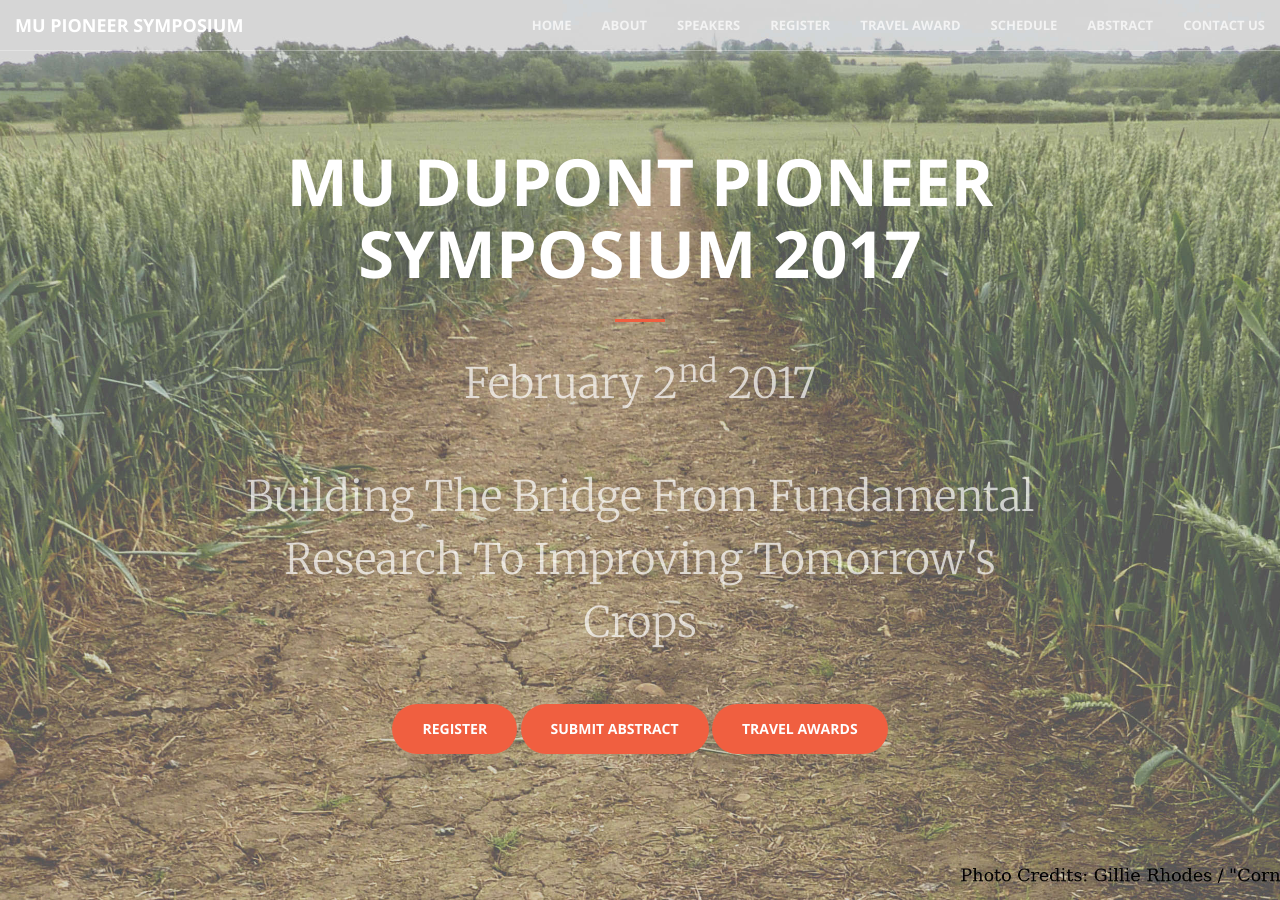
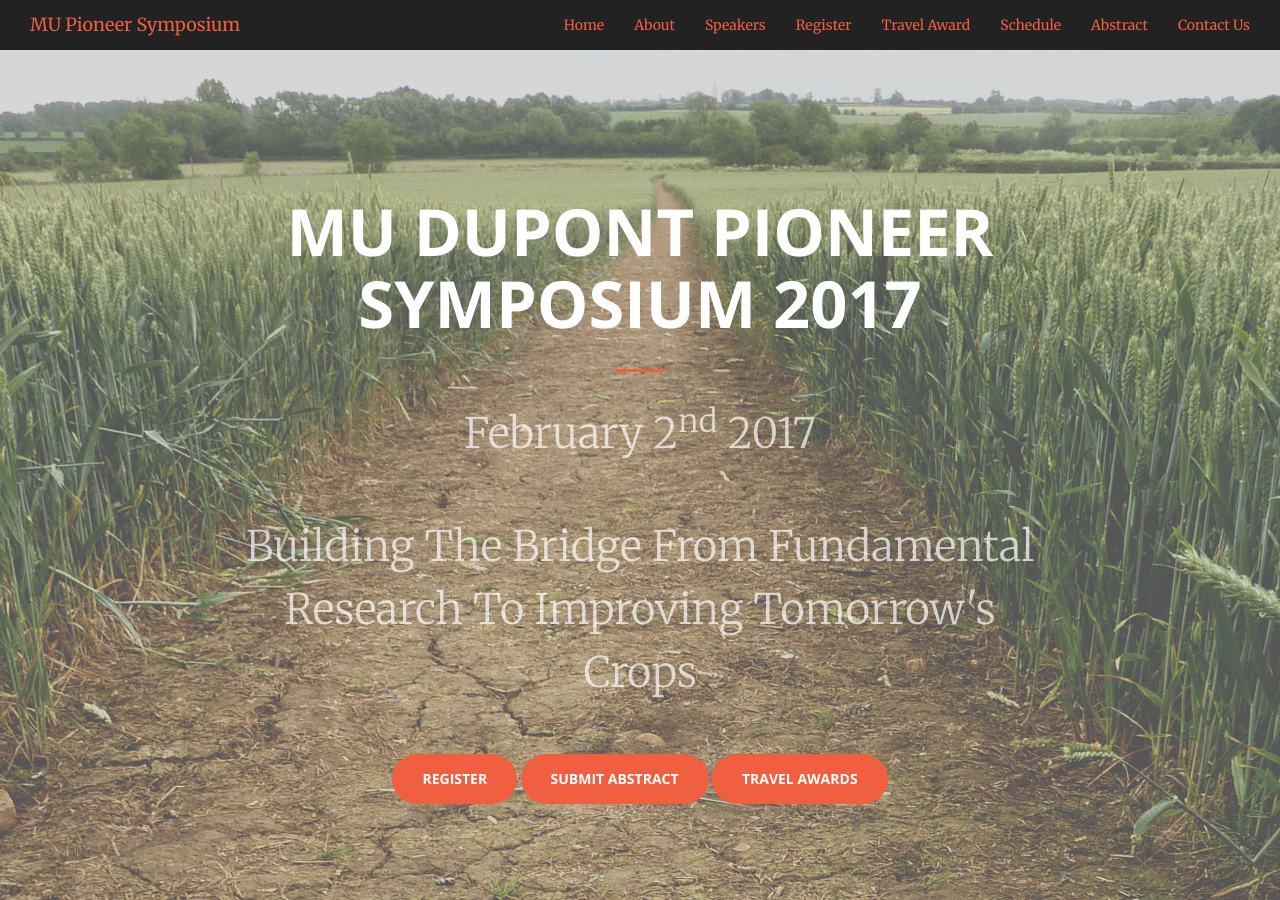
Before and after one commit to mupioneersymposium/mupioneersymposium.github.io, a Jekyll site: the page built from index.html, in a window 1280 px wide and 900 px high. Built offline with Jekyll 4.4.1, drawn with Linux system fonts in a browser that asks for light colours.

Commit message:
Update nav.html

```diff
--- a/_includes/nav.html
+++ b/_includes/nav.html
@@ -1,4 +1,4 @@
-<nav id="mainNav" class="navbar navbar-default navbar-fixed-top">
+<nav id="mainNav" class="bg-dark">
         <div class="container-fluid">
             <!-- Brand and toggle get grouped for better mobile display -->
         <div class="navbar-header">
```
